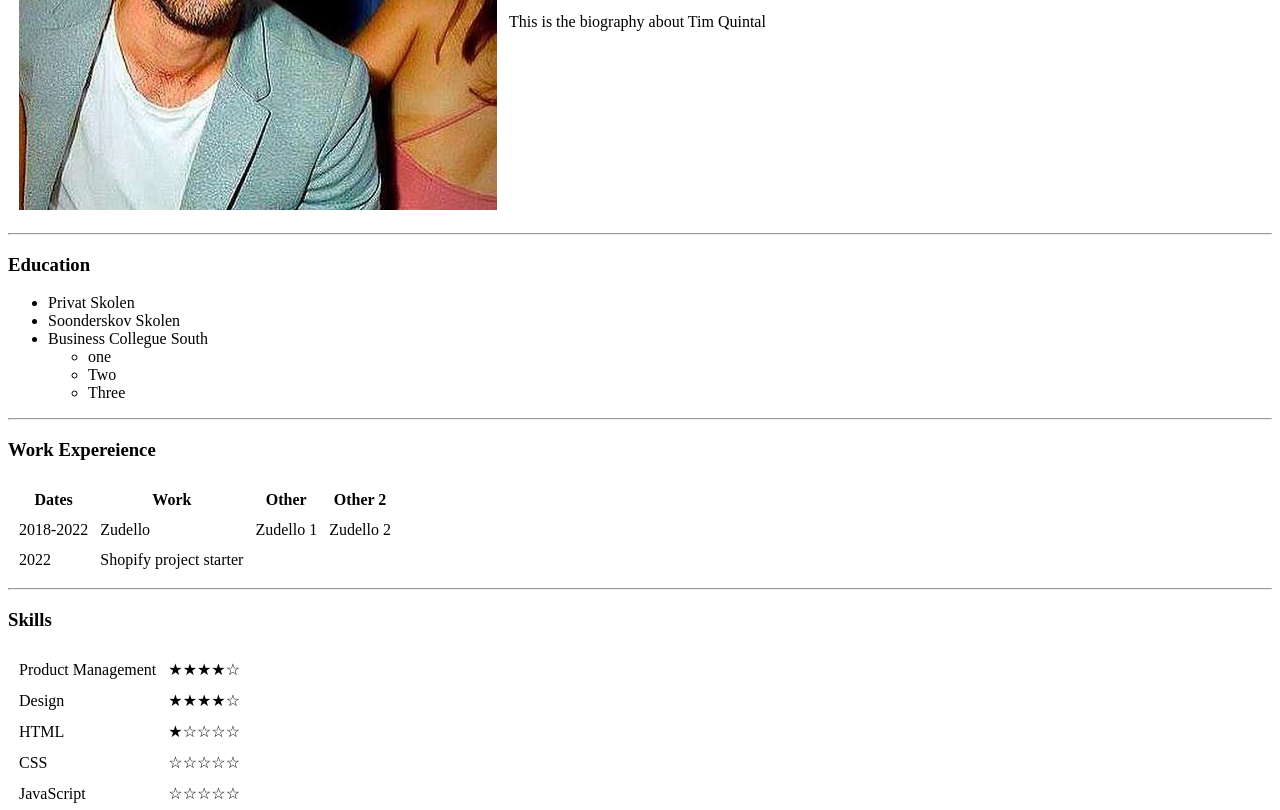
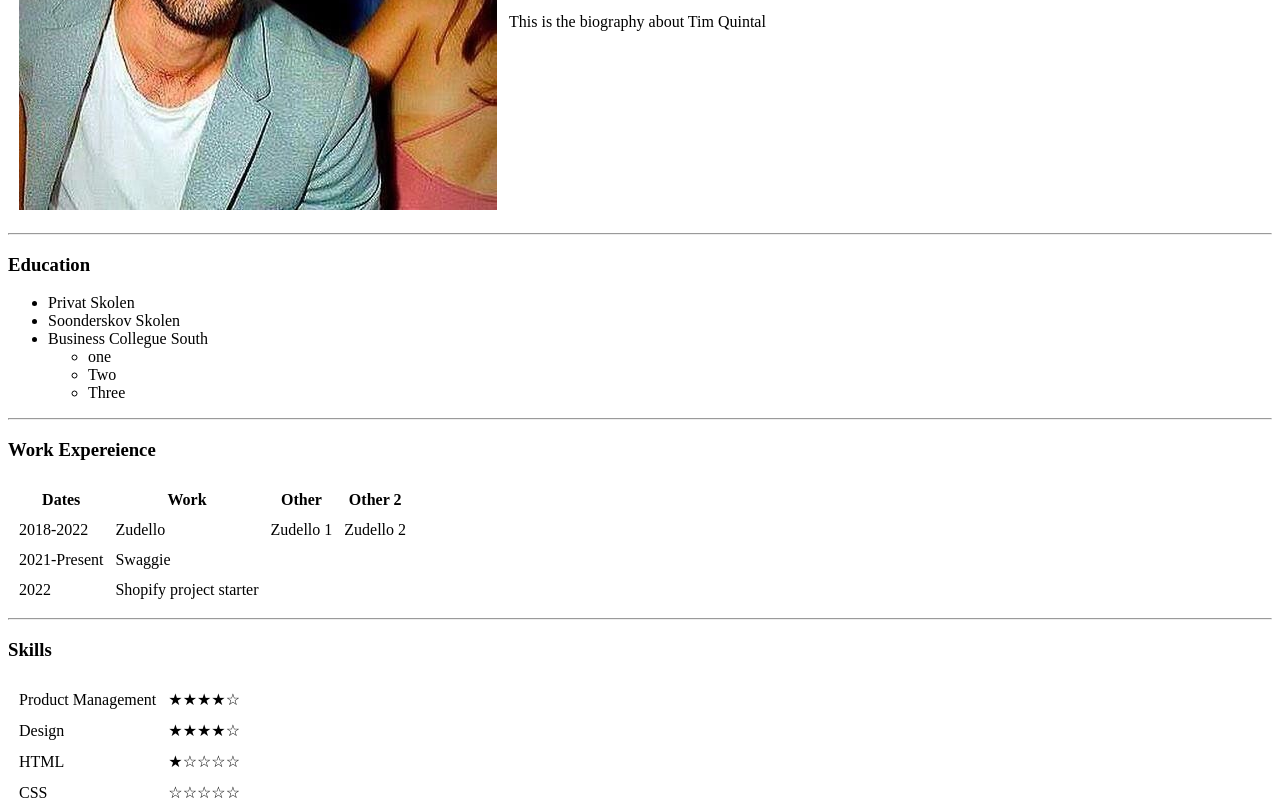
Before and after one commit to timcquintal/CV, a plain HTML site: page index.html in a window 1280 px wide. Shown: the part 287-1097 px from the top of the page. Drawn offline with Linux system fonts and the light colour scheme.

Commit message:
Update index.html

```diff
--- a/index.html
+++ b/index.html
@@ -48,6 +48,9 @@
         <td>Zudello 2</td>
       </tr>
       <tr>
+        <td>2021-Present</td>
+        <td>Swaggie</td>
+      <tr>
         <td>2022</td>
         <td>Shopify project starter</td>
       </tr>
```
